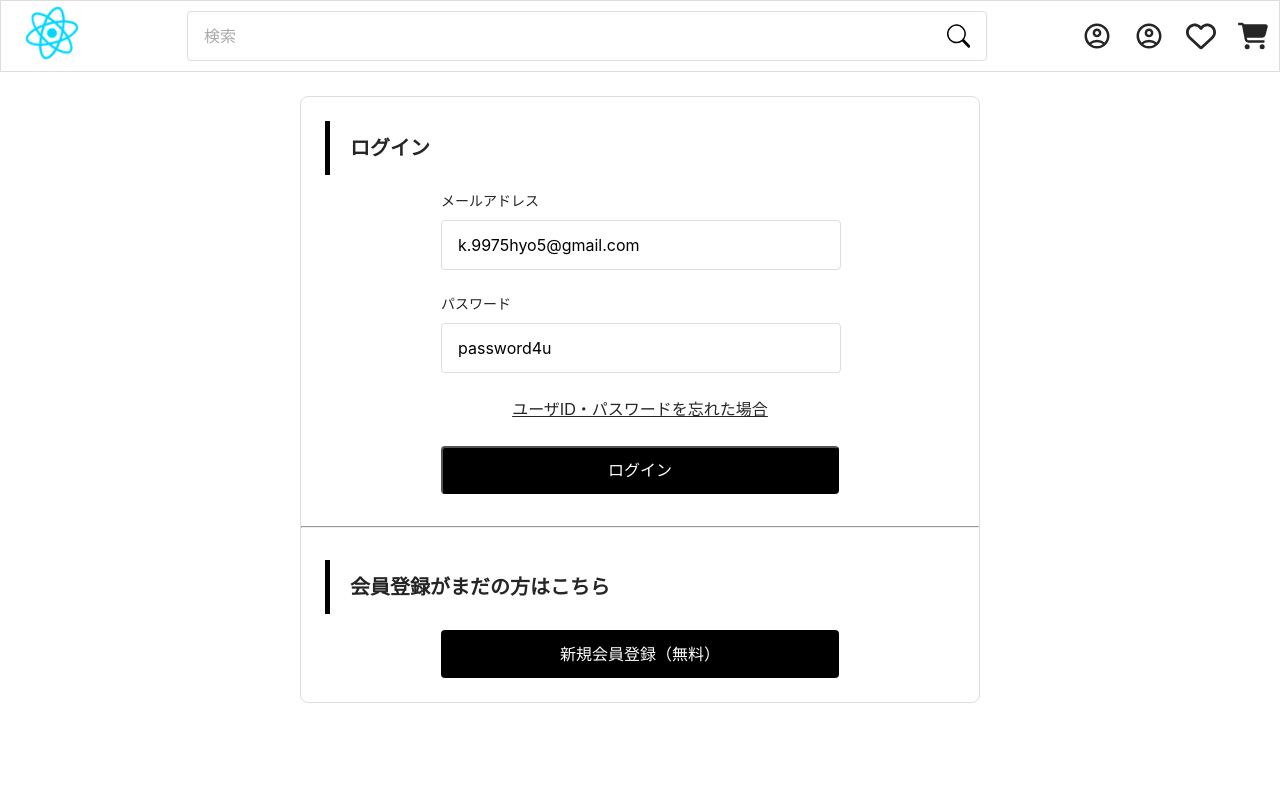
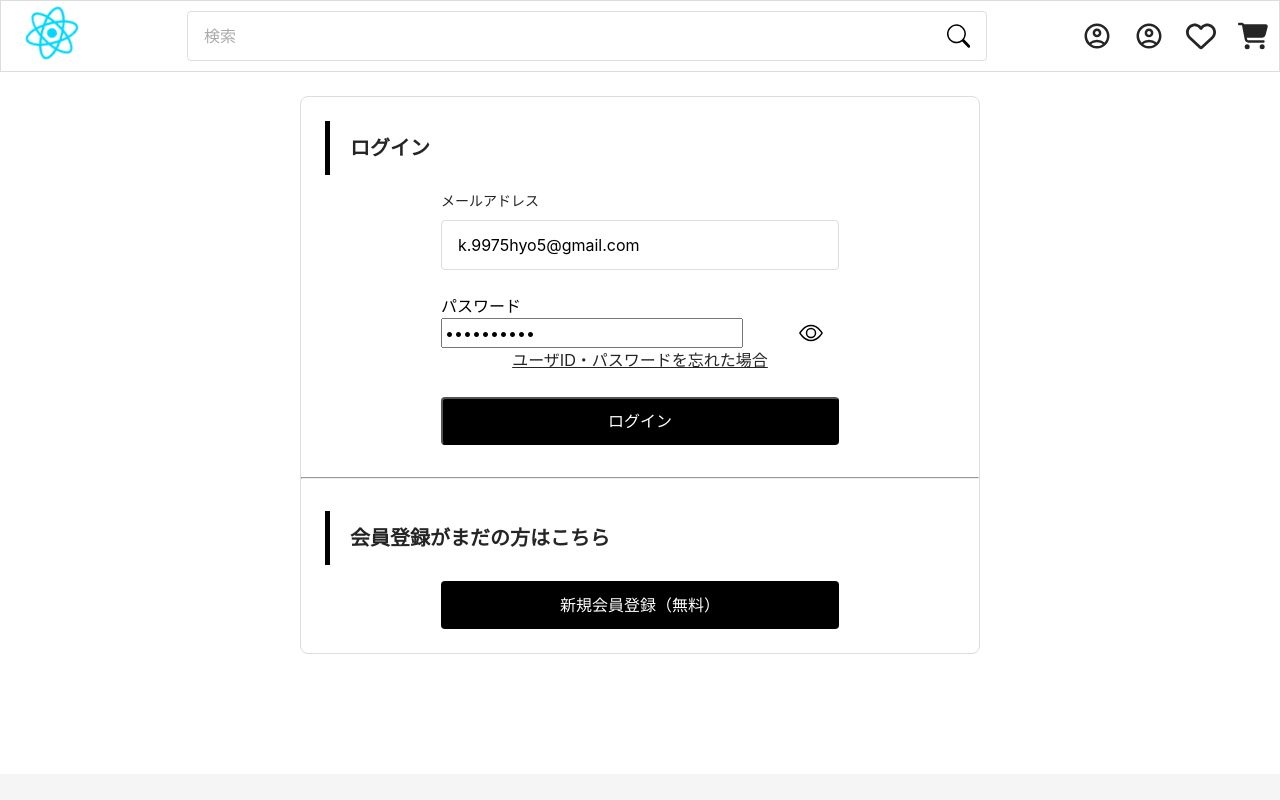
Before and after one commit to Leopard0505/furniture-ec-front-v2, a React (Vite) app: page /login in a window 1280 px wide. Shown: the top 800 px of the page. Built offline with nearby package versions, Linux system fonts and the light colour scheme.

Commit message:
#2 #4 add: パスワード入力inputを別コンポーネント化

```diff
--- /dev/null
+++ b/src/components/InputPasswordField/InputPasswordField.module.scss
@@ -0,0 +1,28 @@
+@import url('../InputField/InputField.module.scss');
+
+.input__password__field {
+
+  &__container {
+    position: relative;
+
+    .input {
+      padding-right: 48px;
+    }
+  }
+
+  &__icon__container {
+    display: inline-block;
+    width: 24px;
+    height: 24px;
+    position: absolute;
+    right: 16px;
+    top: 50%;
+    transform: translateY(-50%);
+    cursor: pointer;
+  }
+
+  &__icon {
+    width: 24px;
+    height: 24px;
+  }
+}
--- /dev/null
+++ b/src/components/InputPasswordField/InputPasswordField.tsx
@@ -0,0 +1,42 @@
+import { useMemo } from 'react';
+import { BsEye, BsEyeSlash } from "react-icons/bs";
+
+import styles from './InputPasswordField.module.scss';
+
+import { usePassword } from './usePassword';
+
+interface InputPasswordFieldProps {
+  text: string;
+  value: string;
+  onChange: (value: string) => void;
+}
+
+export function InputPasswordField(props: InputPasswordFieldProps) {
+  const { type, handleToggleType } = usePassword();
+
+  const label = useMemo(() => {
+    return props.text ? (<label className={styles.label}>{props.text}</label>) : null;
+  }, [props.text]);
+
+  return (
+    <div className={styles.input__field}>
+      {label}
+      <div className={styles.input__password__field__container}>
+        <input
+          className={styles.input}
+          type={type}
+          placeholder={`${props.text}を入力してください`}
+          value={props.value}
+          onChange={(e) => props.onChange(e.target.value)}
+        />
+        <span className={styles.input__password__field__icon__container}>
+          {
+            type === 'text'
+            ? <BsEyeSlash className={styles.input__password__field__icon} onClick={handleToggleType} />
+            : <BsEye className={styles.input__password__field__icon} onClick={handleToggleType} />
+          }
+        </span>
+      </div>
+    </div>
+  );
+}
--- /dev/null
+++ b/src/components/InputPasswordField/usePassword.tsx
@@ -0,0 +1,16 @@
+import { useState } from "react";
+
+type InputType = "text" | "password";
+
+export const usePassword = () => {
+  const [type, setType] = useState<InputType>('password');
+
+  const handleToggleType = () => {
+    setType(type !== 'text' ? 'text' : 'password');
+  };
+
+  return {
+    type,
+    handleToggleType
+  };
+}
--- a/src/components/LoginPortal/LoginPortal.module.scss
+++ b/src/components/LoginPortal/LoginPortal.module.scss
@@ -10,40 +10,6 @@
 
     &__form {
       padding: 0 116px;
-
-      &__input_box {
-        margin-bottom: 24px;
-      }
-
-      &__label {
-        display: block;
-        height: 21px;
-        font-family: $font-family;
-        font-style: normal;
-        font-weight: 400;
-        font-size: 14px;
-        line-height: 1.5;
-        color: $text-default;
-        margin-bottom: 8px;
-      }
-
-      &__input {
-        width: 400px;
-        height: 50px;
-        background: $background-color-white;
-        border: 1px solid $border-color-default;
-        border-radius: 4px;
-        padding: 13px 16px;
-
-        &::placeholder {
-          font-family: $font-family;
-          font-style: normal;
-          font-weight: 400;
-          font-size: 16px;
-          line-height: 1.5;
-          color: $text-gray;
-        }
-      }
     }
 
     &__forgot {
--- a/src/components/LoginPortal/LoginPortal.tsx
+++ b/src/components/LoginPortal/LoginPortal.tsx
@@ -1,6 +1,8 @@
 
 import { Button } from '../Button/Button';
 import { ButtonLink } from '../ButtonLink/ButtonLink';
+import { InputField } from '../InputField/InputField';
+import { InputPasswordField } from '../InputPasswordField/InputPasswordField';
 import { SectionTitle } from '../SectionTitle/SectionTitle';
 import styles from './LoginPortal.module.scss';
 
@@ -18,26 +20,8 @@ export function LoginPortal(props: LoginPortalProps) {
       <div className={styles.login__portal__login}>
         <SectionTitle text='ログイン' />
         <div className={styles.login__portal__login__form}>
-          <div className={styles.login__portal__login__form__input_box}>
-            <label className={styles.login__portal__login__form__label} htmlFor="">メールアドレス</label>
-            <input
-              className={styles.login__portal__login__form__input}
-              type="text"
-              placeholder='メールアドレスを入力してください'
-              value={props.email}
-              onChange={(e) => props.onChange({ email: e.target.value, password: props.password })}
-            />
-          </div>
-          <div className={styles.login__portal__login__form__input_box}>
-            <label className={styles.login__portal__login__form__label} htmlFor="">パスワード</label>
-            <input
-              className={styles.login__portal__login__form__input}
-              type="text"
-              placeholder='パスワードを入力してください'
-              value={props.password}
-              onChange={(e) => props.onChange({ email: props.email, password: e.target.value })}
-            />
-          </div>
+          <InputField text='メールアドレス' value={props.email} onChange={(value) => props.onChange({ email: value, password: props.password })} />
+          <InputPasswordField text='パスワード' value={props.password} onChange={(value) => props.onChange({ email: props.email, password: value })} />
           <div className={styles.login__portal__login__forgot}>
             <a className={styles.login__portal__login__forgot_link} href="#">ユーザID・パスワードを忘れた場合</a>
           </div>
--- a/src/components/SignupPortal/SignupPortal.tsx
+++ b/src/components/SignupPortal/SignupPortal.tsx
@@ -1,6 +1,7 @@
 
 import { Button } from '../Button/Button';
 import { InputField } from '../InputField/InputField';
+import { InputPasswordField } from '../InputPasswordField/InputPasswordField';
 import { SectionTitle } from '../SectionTitle/SectionTitle';
 
 import styles from './SignupPortal.module.scss';
@@ -27,17 +28,17 @@ export function SignupPortal(props: SignupPortalProps) {
     <div className={styles.signup__portal}>
       <SectionTitle text="会員登録" />
       <div>
-        <InputField text='メールアドレス' value={props.email} onChange={(value) => props.onChange({ email: value })}></InputField>
-        <InputField text='パスワード' value={props.password} onChange={(value) => props.onChange({ password: value })}></InputField>
-        <InputField text='氏名' value={props.name} onChange={(value) => props.onChange({ name: value })}></InputField>
-        <InputField text='氏名（フリガナ）' value={props.namekana} onChange={(value) => props.onChange({ namekana: value })}></InputField>
-        <InputField text='電話番号' value={props.phonenumber} onChange={(value) => props.onChange({ phonenumber: value })}></InputField>
-        <InputField text='郵便番号（半角数字）' value={props.postcode} onChange={(value) => props.onChange({ postcode: value })}></InputField>
-        <InputField text='都道府県' value={props.prefecture} onChange={(value) => props.onChange({ prefecture: value })}></InputField>
-        <InputField text='市区町村' value={props.municipality} onChange={(value) => props.onChange({ municipality: value })}></InputField>
-        <InputField text='丁目・番地・号（数字は半角数字）' value={props.ding} onChange={(value) => props.onChange({ ding: value })}></InputField>
-        <InputField text='建物名' value={props.buildname} onChange={(value) => props.onChange({ buildname: value })}></InputField>
-        <InputField text='部屋番号（数字は半角数字）' value={props.roomname} onChange={(value) => props.onChange({ roomname: value })}></InputField>
+        <InputField text='メールアドレス' value={props.email} onChange={(value) => props.onChange({ email: value })} />
+        <InputPasswordField text='パスワード' value={props.password} onChange={(value) => props.onChange({ password: value })} />
+        <InputField text='氏名' value={props.name} onChange={(value) => props.onChange({ name: value })} />
+        <InputField text='氏名（フリガナ）' value={props.namekana} onChange={(value) => props.onChange({ namekana: value })} />
+        <InputField text='電話番号' value={props.phonenumber} onChange={(value) => props.onChange({ phonenumber: value })} />
+        <InputField text='郵便番号（半角数字）' value={props.postcode} onChange={(value) => props.onChange({ postcode: value })} />
+        <InputField text='都道府県' value={props.prefecture} onChange={(value) => props.onChange({ prefecture: value })} />
+        <InputField text='市区町村' value={props.municipality} onChange={(value) => props.onChange({ municipality: value })} />
+        <InputField text='丁目・番地・号（数字は半角数字）' value={props.ding} onChange={(value) => props.onChange({ ding: value })} />
+        <InputField text='建物名' value={props.buildname} onChange={(value) => props.onChange({ buildname: value })} />
+        <InputField text='部屋番号（数字は半角数字）' value={props.roomname} onChange={(value) => props.onChange({ roomname: value })} />
         <div className={styles.signup__portal__agree}>
           <a className={styles.signup__portal__agree_link} href="#">規約および個人情報保護方針への同意が必要です。</a>
         </div>
--- a/src/routes/sign-up/Signup.tsx
+++ b/src/routes/sign-up/Signup.tsx
@@ -42,17 +42,17 @@ export function Signup() {
       buildname={buildname}
       roomname={roomname}
       onChange={({ email, password, name, namekana, phonenumber, postcode, prefecture, municipality, ding, buildname, roomname }) => {
-        if (email) setEmail(email);
-        if (password) setPassword(password);
-        if (name) setName(name);
-        if (namekana) setNamekana(namekana);
-        if (phonenumber) setPhonenumber(phonenumber);
-        if (postcode) setPostcode(postcode);
-        if (prefecture) setPrefecture(prefecture);
-        if (municipality) setMunicipality(municipality);
-        if (ding) setDing(ding);
-        if (buildname) setBuildname(buildname);
-        if (roomname) setRoomname(roomname);
+        if (email !== undefined) setEmail(email);
+        if (password !== undefined) setPassword(password);
+        if (name !== undefined) setName(name);
+        if (namekana !== undefined) setNamekana(namekana);
+        if (phonenumber !== undefined) setPhonenumber(phonenumber);
+        if (postcode !== undefined) setPostcode(postcode);
+        if (prefecture !== undefined) setPrefecture(prefecture);
+        if (municipality !== undefined) setMunicipality(municipality);
+        if (ding !== undefined) setDing(ding);
+        if (buildname !== undefined) setBuildname(buildname);
+        if (roomname !== undefined) setRoomname(roomname);
       }}
       signup={signup}
     />
```
